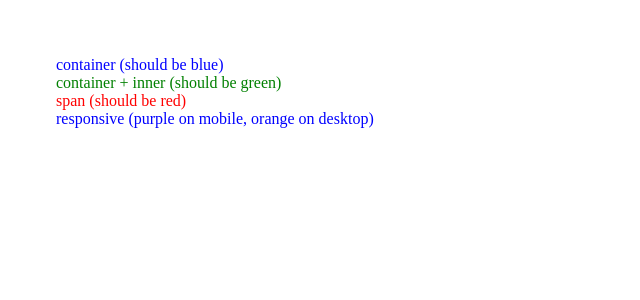
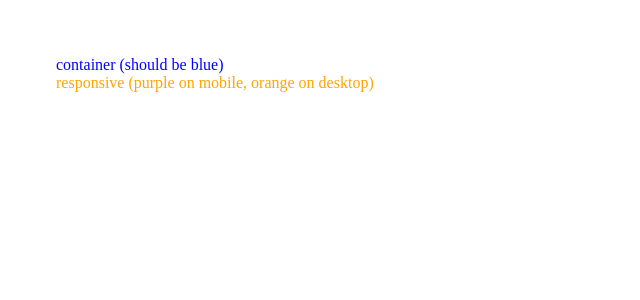
Before and after one commit to kdy1/repro-nextjs-15-styled-jsx, a Next.js app: page / in a window 1280 px wide. Shown: the top 300 px of the page, without its empty margins (0-640 px from the left). Built offline with nearby package versions, Linux system fonts and the light colour scheme.

Commit message:
Bump nextjs and dependencies

```diff
--- a/next.config.js
+++ b/next.config.js
@@ -17,7 +17,6 @@ const nextConfig = {
   },
 
   experimental: {
-    useLightningcss: true,
     turbo: {
       rules: {
         "*.svg": {
--- a/pages/index.tsx
+++ b/pages/index.tsx
@@ -1,11 +1,9 @@
 export default function Home() {
-  const breakpoint = "500px";
+  const breakpoint = '500px'
   return (
     <>
-      <div className={"container"}>
+      <div className="container">
         container (should be blue)
-        <div className="inner">container + inner (should be green)</div>
-        <span>span (should be red)</span>
         <div className="responsive">
           responsive (purple on mobile, orange on desktop)
         </div>
@@ -16,12 +14,8 @@ export default function Home() {
               color: blue;
               padding: 3rem;
 
-          .inner {
-            color: green;
-          }
-
-          span {
-            color: red;
+              .responsive {
+                  color: orange;
               }
 
               @media (max-width: ${breakpoint}) {
@@ -30,6 +24,7 @@ export default function Home() {
                   }
               }
           }
+
       `}</style>
     </>
   );
```
Also changed, not shown: package.json (+17 -12 lines), 1 other file (tests, documents, lock files or other folders). Lines whose indentation alone changed are shown as unchanged.
